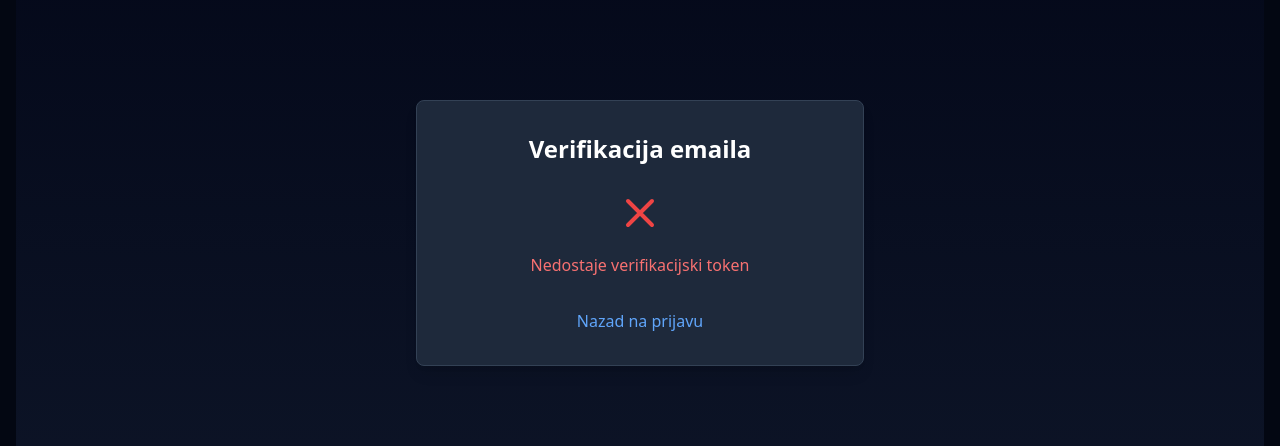
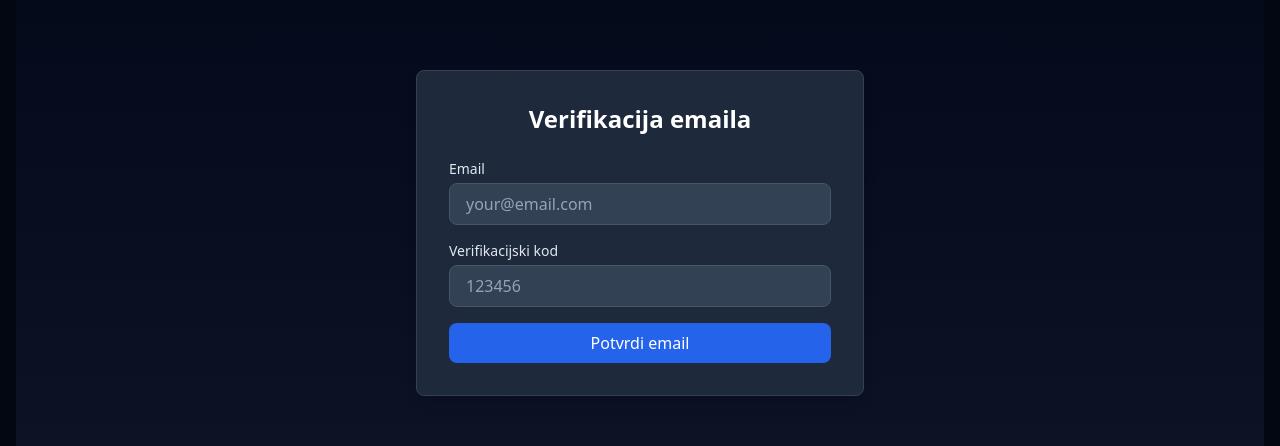
Before and after one commit to Cirkquaza/pc-builder, a Next.js app: page /auth/verify in a window 1280 px wide. Shown: the part 264-710 px from the top of the page. Built offline with nearby package versions, Linux system fonts and the light colour scheme; no server answers.

Commit message:
Require email code verification on signup

```diff
--- a/src/app/api/auth/register/route.ts
+++ b/src/app/api/auth/register/route.ts
@@ -62,15 +62,23 @@ export async function POST(req: NextRequest) {
       },
     });
 
-    // Generate verification token
+    // Generate verification code
     const crypto = await import("crypto");
-    const token = crypto.randomBytes(32).toString("hex");
-    const expires = new Date(Date.now() + 24 * 60 * 60 * 1000); // 24 hours
+    const verificationCode = crypto.randomInt(100000, 1000000).toString();
+    const tokenHash = crypto
+      .createHash("sha256")
+      .update(verificationCode)
+      .digest("hex");
+    const expires = new Date(Date.now() + 15 * 60 * 1000); // 15 minutes
+
+    await prisma.verificationToken.deleteMany({
+      where: { identifier: email },
+    });
 
     await prisma.verificationToken.create({
       data: {
         identifier: email,
-        token,
+        token: tokenHash,
         expires,
       },
     });
@@ -80,17 +88,21 @@ export async function POST(req: NextRequest) {
       try {
         const { Resend } = await import("resend");
         const resend = new Resend(process.env.RESEND_API_KEY);
-        const verifyUrl = `${process.env.AUTH_URL || process.env.NEXTAUTH_URL || "https://pc-builder-delta.vercel.app"}/auth/verify?token=${token}`;
+        const verifyUrl = `${process.env.AUTH_URL || process.env.NEXTAUTH_URL || "https://pc-builder-delta.vercel.app"}/auth/verify?email=${encodeURIComponent(
+          email
+        )}`;
 
         await resend.emails.send({
           from: "PC Builder <onboarding@resend.dev>",
           to: email,
-          subject: "Potvrdi svoj email",
+          subject: "Potvrdi svoj email kodom",
           html: `
             <h2>Dobrodošao u PC Builder!</h2>
-            <p>Hvala što si se registrovao. Klikni na link ispod da potvrdiš svoj email:</p>
-            <a href="${verifyUrl}">Potvrdi email</a>
-            <p>Link je valjan 24 sata.</p>
+            <p>Hvala što si se registrovao. Tvoj verifikacijski kod je:</p>
+            <p style="font-size: 24px; font-weight: bold; letter-spacing: 3px;">${verificationCode}</p>
+            <p>Unesi kod na stranici za verifikaciju:</p>
+            <a href="${verifyUrl}">Otvori verifikaciju</a>
+            <p>Kod je valjan 15 minuta.</p>
             <p>Ako nisi tražio ovaj email, ignoriši ga.</p>
           `,
         });
@@ -100,7 +112,7 @@ export async function POST(req: NextRequest) {
     }
 
     return NextResponse.json(
-      { message: "Registration successful. Check your email to verify your account.", userId: user.id },
+      { message: "Registration successful. Check your email for the verification code.", userId: user.id },
       { status: 201 }
     );
   } catch (error) {
--- a/src/app/api/auth/verify/route.ts
+++ b/src/app/api/auth/verify/route.ts
@@ -6,18 +6,27 @@ export const dynamic = "force-dynamic";
 export async function POST(req: NextRequest) {
   try {
     const { prisma } = await import("@/lib/prisma");
-    const { token } = await req.json();
+    const crypto = await import("crypto");
+    const { email, code } = await req.json();
 
-    if (!token) {
+    if (!email || !code) {
       return NextResponse.json(
-        { error: "Token je obavezan" },
+        { error: "Email i kod su obavezni" },
         { status: 400 }
       );
     }
 
+    const tokenHash = crypto
+      .createHash("sha256")
+      .update(String(code))
+      .digest("hex");
+
     // Find verification token
-    const verificationToken = await prisma.verificationToken.findUnique({
-      where: { token },
+    const verificationToken = await prisma.verificationToken.findFirst({
+      where: {
+        identifier: email,
+        token: tokenHash,
+      },
     });
 
     if (!verificationToken) {
@@ -30,7 +39,7 @@ export async function POST(req: NextRequest) {
     // Check if token expired
     if (verificationToken.expires < new Date()) {
       await prisma.verificationToken.delete({
-        where: { token },
+        where: { token: verificationToken.token },
       });
       return NextResponse.json(
         { error: "Token je istekao" },
@@ -46,7 +55,7 @@ export async function POST(req: NextRequest) {
 
     // Delete used token
     await prisma.verificationToken.delete({
-      where: { token },
+      where: { token: verificationToken.token },
     });
 
     return NextResponse.json(
--- a/src/app/auth/register/page.tsx
+++ b/src/app/auth/register/page.tsx
@@ -51,8 +51,8 @@ export default function RegisterPage() {
 
       // Show success message and redirect to login
       setError("");
-      alert("Registracija uspješna! Provjeri email za verifikacijski link.");
-      router.push("/auth/login");
+      alert("Registracija uspješna! Provjeri email za verifikacijski kod.");
+      router.push(`/auth/verify?email=${encodeURIComponent(email)}`);
     } catch (err) {
       setError("An error occurred. Please try again.");
       console.error(err);
--- a/src/app/auth/verify/page.tsx
+++ b/src/app/auth/verify/page.tsx
@@ -7,24 +7,28 @@ import Link from "next/link";
 function VerifyEmailContent() {
   const router = useRouter();
   const searchParams = useSearchParams();
-  const [status, setStatus] = useState<"loading" | "success" | "error">("loading");
+  const [email, setEmail] = useState("");
+  const [code, setCode] = useState("");
+  const [status, setStatus] = useState<"idle" | "loading" | "success" | "error">("idle");
   const [message, setMessage] = useState("");
 
   useEffect(() => {
-    const token = searchParams.get("token");
+    const emailParam = searchParams.get("email");
+    if (emailParam) {
+      setEmail(emailParam);
+    }
+  }, [searchParams]);
 
-    if (!token) {
-      setStatus("error");
-      setMessage("Nedostaje verifikacijski token");
-      return;
-    }
+  const handleSubmit = async (e: React.FormEvent) => {
+    e.preventDefault();
+    setStatus("loading");
+    setMessage("");
 
-    const verifyEmail = async () => {
     try {
       const response = await fetch("/api/auth/verify", {
         method: "POST",
         headers: { "Content-Type": "application/json" },
-          body: JSON.stringify({ token }),
+        body: JSON.stringify({ email, code }),
       });
 
       const data = await response.json();
@@ -37,16 +41,13 @@ function VerifyEmailContent() {
         }, 3000);
       } else {
         setStatus("error");
-          setMessage(data.error);
+        setMessage(data.error || "Neispravan kod");
       }
     } catch (error) {
       setStatus("error");
       setMessage("Došlo je do greške");
     }
   };
-
-    verifyEmail();
-  }, [searchParams, router]);
 
   return (
     <div className="min-h-screen flex items-center justify-center bg-gradient-to-b from-slate-950 to-slate-900">
@@ -55,13 +56,6 @@ function VerifyEmailContent() {
           <h1 className="text-2xl font-bold text-white mb-6 text-center">
             Verifikacija emaila
           </h1>
-
-          {status === "loading" && (
-            <div className="text-center">
-              <div className="inline-block animate-spin rounded-full h-12 w-12 border-t-2 border-b-2 border-blue-500 mb-4"></div>
-              <p className="text-slate-400">Verifikujem email...</p>
-            </div>
-          )}
 
           {status === "success" && (
             <div className="text-center">
@@ -113,6 +107,47 @@ function VerifyEmailContent() {
               </Link>
             </div>
           )}
+
+          {status !== "success" && (
+            <form onSubmit={handleSubmit} className="space-y-4">
+              <div>
+                <label className="block text-sm font-medium text-slate-200 mb-1">
+                  Email
+                </label>
+                <input
+                  type="email"
+                  value={email}
+                  onChange={(e) => setEmail(e.target.value)}
+                  className="w-full px-4 py-2 bg-slate-700 border border-slate-600 rounded-lg text-white placeholder-slate-400 focus:outline-none focus:border-blue-500"
+                  placeholder="your@email.com"
+                  required
+                />
+              </div>
+
+              <div>
+                <label className="block text-sm font-medium text-slate-200 mb-1">
+                  Verifikacijski kod
+                </label>
+                <input
+                  type="text"
+                  inputMode="numeric"
+                  value={code}
+                  onChange={(e) => setCode(e.target.value)}
+                  className="w-full px-4 py-2 bg-slate-700 border border-slate-600 rounded-lg text-white placeholder-slate-400 focus:outline-none focus:border-blue-500"
+                  placeholder="123456"
+                  required
+                />
+              </div>
+
+              <button
+                type="submit"
+                disabled={status === "loading"}
+                className="w-full py-2 bg-blue-600 hover:bg-blue-700 disabled:bg-slate-600 text-white font-medium rounded-lg transition"
+              >
+                {status === "loading" ? "Provjeravam..." : "Potvrdi email"}
+              </button>
+            </form>
+          )}
         </div>
       </div>
     </div>
--- a/src/lib/auth.ts
+++ b/src/lib/auth.ts
@@ -60,9 +60,10 @@ const config = (request?: NextRequest): NextAuthConfig => {
             return null;
           }
 
-          // Check if email is verified - allow login anyway but log it
+          // Require verified email
           if (!user.emailVerified) {
-            console.warn("Auth: User email not verified, but allowing login:", user.email);
+            console.error("Auth: Email not verified for:", user.email);
+            return null;
           }
 
           const compare =
```
Lines whose indentation alone changed are shown as unchanged.
